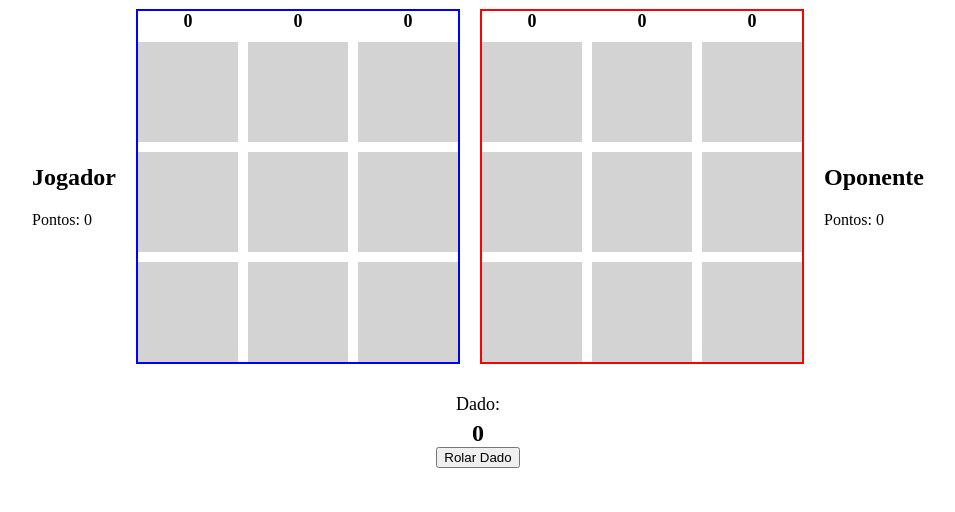
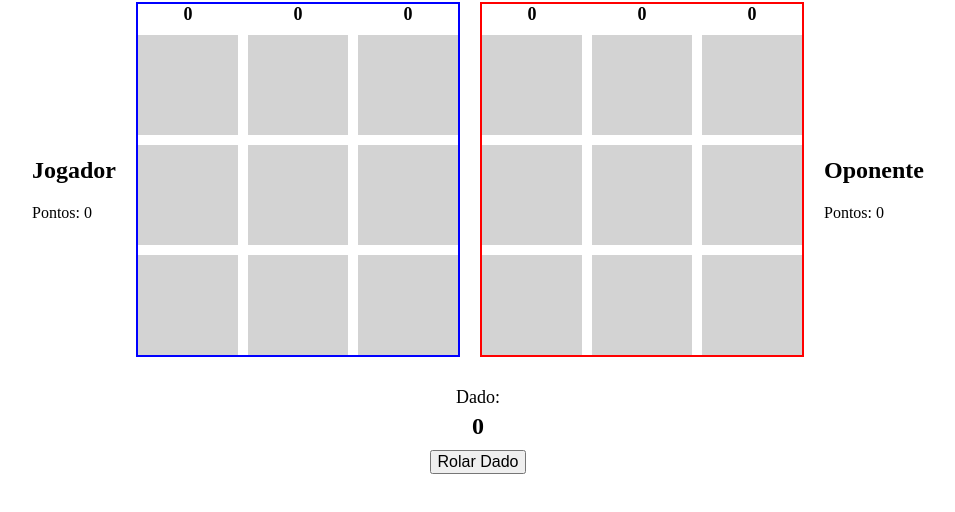
Before and after one commit to ufjf-dcc202/ufjf-dcc202-2023-3-b-trb-esbugalhado-rafael, a plain HTML site: page index.html in a window 1280 px wide. Shown: the part 206-718 px from the top of the page, without its empty margins (162-1117 px from the left). Drawn offline with Linux system fonts and the light colour scheme.

Commit message:
correção de digitação

```diff
--- a/estilo.css
+++ b/estilo.css
@@ -86,4 +86,10 @@ body {
   #valor-dado {
     font-size: 24px;
     font-weight: bold;
-    margin-bottom: 10
+    margin-bottom: 10px;
+  }
+
+  #rolar-dado {
+    font-size: 16px;
+    cursor: pointer;
+  }
```
